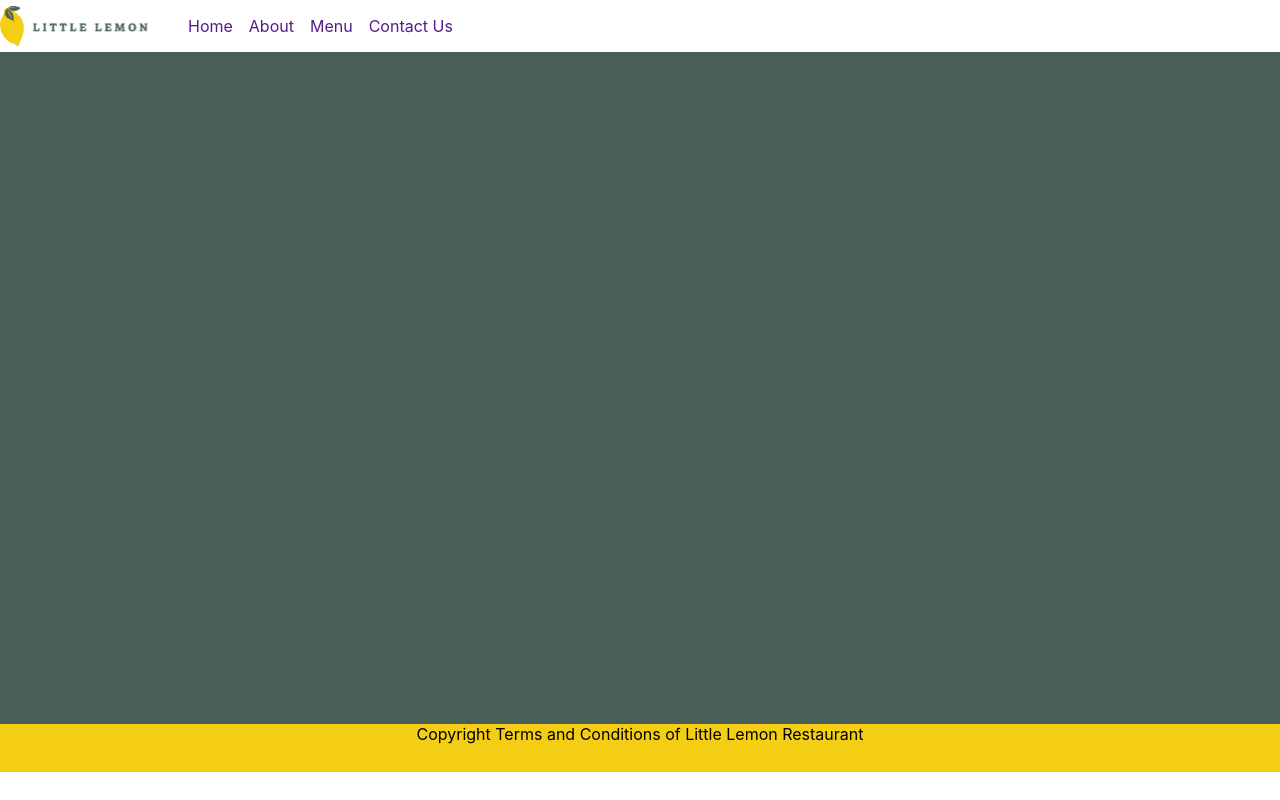
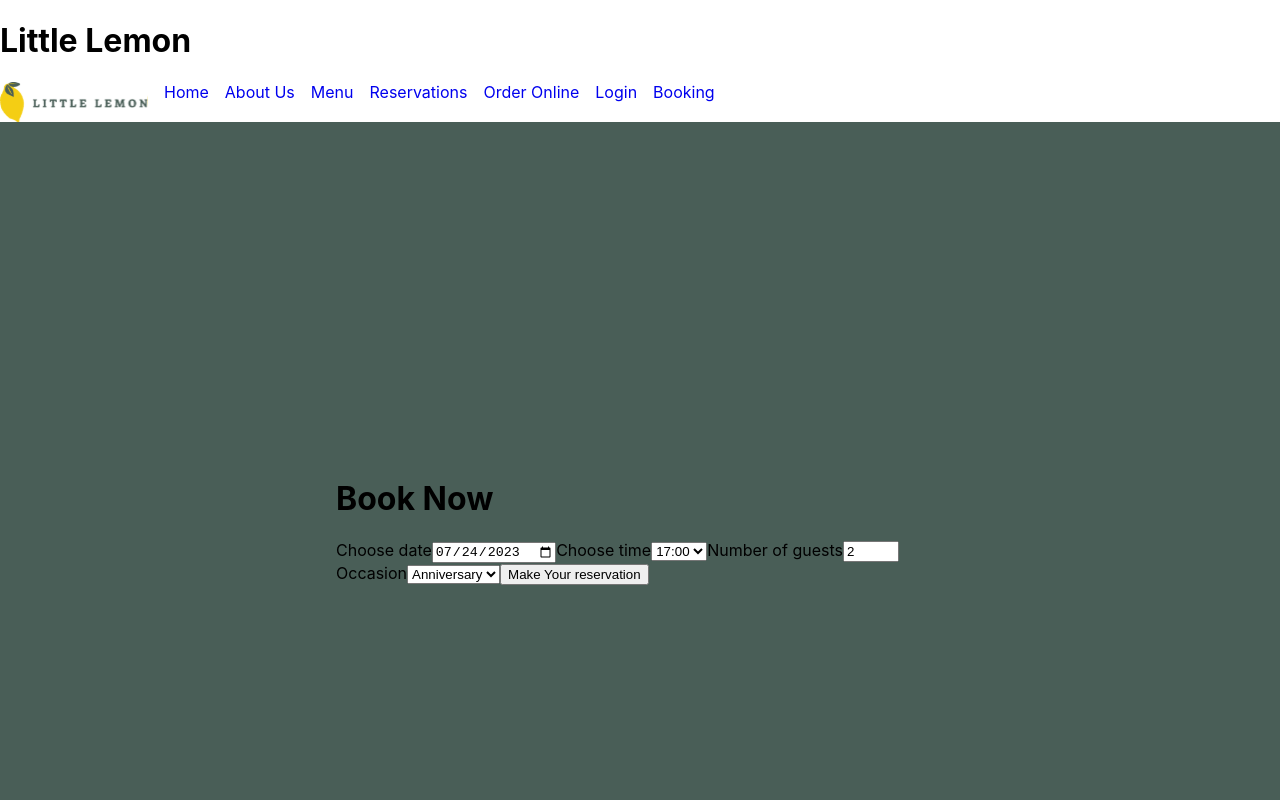
Before and after one commit to neetz5/myllapp, a React (Create React App) app: page /booking in a window 1280 px wide. Shown: the top 800 px of the page. Built offline with nearby package versions, Linux system fonts and the light colour scheme.

Commit message:
api added

```diff
--- a/public/index.html
+++ b/public/index.html
@@ -3,6 +3,7 @@
   <head>
     <meta charset="utf-8" />
     <link rel="icon" href="%PUBLIC_URL%/favicon.ico" />
+    <script src="https://raw.githubusercontent.com/Meta-Front-End-Developer-PC/capstone/master/api.js"></script>
     <meta name="viewport" content="width=device-width, initial-scale=1" />
     <meta name="theme-color" content="#000000" />
     <meta name="description" content="Little Lemon Restaurant" />
--- a/src/App.js
+++ b/src/App.js
@@ -3,14 +3,18 @@ import Header from "./components/Header";
 // import Nav from "./components/Nav";
 import Main from "./components/Main";
 import Footer from "./components/Footer";
+import { BrowserRouter } from "react-router-dom";
 
 function App() {
   return (
     <>
-      <Header />
-      {/* <Nav /> */}
-      <Main />
-      <Footer />
+      <h1>Little Lemon</h1>
+      <BrowserRouter>
+        <Header />
+        {/* <Nav /> */}
+        <Main />
+        <Footer />
+      </BrowserRouter>
     </>
   );
   // <div className="App">HomePage</div>;
--- /dev/null
+++ b/src/components/BookingPage.js
@@ -0,0 +1,103 @@
+import React, { useState } from "react";
+function BookingPage(props) {
+  console.log("props", props);
+  const { availableTimes, dispatch, submitForm } = props;
+  console.log("availableTimes", props.availableTimes);
+  const [bookingValues, setBooking] = useState({
+    bookingDate: "2023-07-24",
+    bookingTime: "17:00",
+    bookedGuests: "2",
+    bookingOccasion: "Anniversary",
+  });
+  //   const [availableTimes, useAvailableTimes] = useState([
+  //     "17:00",
+  //     "18:00",
+  //     "19:00",
+  //     "20:00",
+  //     "21:00",
+  //     "22:00",
+  //   ]);
+  const dateHandler = (e) => {
+    //  bookingValues.bookingDate = e.target.value;
+    setBooking((prevBooking) => ({
+      ...prevBooking,
+      bookingDate: e.target.value,
+    }));
+    dispatch(e); //{ type: "updated_time", payload: e.target.value });
+  };
+  const timeHandler = (e) => {
+    setBooking((prevBooking) => ({
+      ...prevBooking,
+      bookingTime: e.target.value,
+    }));
+  };
+  const guestHandler = (e) => {
+    setBooking((prevBooking) => ({
+      ...prevBooking,
+      bookedGuests: e.target.value,
+    }));
+  };
+  const occasionHandler = (e) => {
+    setBooking((prevBooking) => ({
+      ...prevBooking,
+      bookingOccasion: e.target.value,
+    }));
+  };
+  const reservationHandler = (e) => {
+    e.preventDefault();
+    submitForm(e);
+    console.log(bookingValues);
+  };
+  return (
+    <div>
+      <h1>Book Now</h1>
+      <form onSubmit={reservationHandler}>
+        <label htmlFor="res-date">Choose date</label>
+        <input
+          type="date"
+          id="res-date"
+          onChange={dateHandler}
+          value={bookingValues.bookingDate}
+        ></input>
+        <label htmlFor="res-time">Choose time</label>
+        <select
+          id="res-time "
+          placeholder="10;00"
+          onChange={timeHandler}
+          value={bookingValues.bookingTime}
+        >
+          {availableTimes.availableTimes.map((times) => {
+            return <option key={times}>{times}</option>;
+          })}
+        </select>
+        <label htmlFor="guests">Number of guests</label>
+        <input
+          type="number"
+          placeholder="1"
+          min="1"
+          max="10"
+          id="guests"
+          onChange={guestHandler}
+          value={bookingValues.bookedGuests}
+        />
+        <label htmlFor="occasion">Occasion</label>
+        <select
+          id="occasion"
+          onChange={occasionHandler}
+          value={bookingValues.bookingOccasion}
+        >
+          <option>Birthday</option>
+          <option>Anniversary</option>
+        </select>
+
+        <input
+          type="submit"
+          value="Make Your reservation"
+          aria-label="submitBtn"
+          //  onClick={reservationHandler}
+        />
+      </form>
+    </div>
+  );
+}
+export default BookingPage;
--- /dev/null
+++ b/src/components/ConfirmedBooking.js
@@ -0,0 +1,8 @@
+function ConfirmedBooking() {
+  return (
+    <>
+      <h1>Booking Confirmed</h1>
+    </>
+  );
+}
+export default ConfirmedBooking;
--- /dev/null
+++ b/src/components/LoginSign.js
@@ -0,0 +1,5 @@
+function LoginSign() {
+  return <>Log In</>;
+}
+
+export default LoginSign;
--- a/src/components/Main.js
+++ b/src/components/Main.js
@@ -1,16 +1,87 @@
-import { BrowserRouter, Routes, Route, Link } from "react-router-dom";
+import { useReducer } from "react";
+import { Routes, Route, useNavigate } from "react-router-dom";
 import Home from "./Home";
 import About from "./About";
+import Menu from "./Menu";
+import Reservations from "./Reservations";
+import OrderOnline from "./OrderOnline";
+import LoginSign from "./LoginSign.js";
+import BookingPage from "./BookingPage";
+import ConfirmedBooking from "./ConfirmedBooking";
 function Main() {
+  //   const [availableTimes, setAvailableTimes] = useState([
+  //     "17:00",
+  //     "18:00",
+  //     "19:00",
+  //     "20:00",
+  //     "21:00",
+  //     "22:00",
+  //   ]);
+  const seededRandom = function (seed) {
+    var m = 2 ** 35 - 31;
+    var a = 185852;
+    var s = seed % m;
+    return function () {
+      return (s = (s * a) % m) / m;
+    };
+  };
+  const fetchAPI = function (date) {
+    let result = [];
+    let random = seededRandom(date.getDate());
+
+    for (let i = 17; i <= 23; i++) {
+      if (random() < 0.5) {
+        result.push(i + ":00");
+      }
+      if (random() < 0.5) {
+        result.push(i + ":30");
+      }
+    }
+    return result;
+  };
+  const submitAPI = function (formData) {
+    return true;
+  };
+  const initialState = { availableTimes: fetchAPI(new Date()) };
+  const updateTimes = (state, date) => {
+    return { availableTimes: fetchAPI(new Date(date)) };
+  };
+  const navigate = useNavigate();
+  function submitForm(formData) {
+    if (submitAPI(formData)) {
+      navigate("/bookingConfirmation");
+    }
+  }
+  //   const initializeTimes = () => {
+  //     return ["17:00", "18:00", "19:00", "20:00", "21:00", "22:00"];
+  //   };
+  const [state, dispatch] = useReducer(updateTimes, initialState);
+
   return (
-    <BrowserRouter>
     <main style={{ backgroundColor: "#495E57", padding: "42vh" }}>
       <Routes>
         <Route path="/" element={<Home />}></Route>
         <Route path="/aboutus" element={<About />}></Route>
+        <Route path="/menu" element={<Menu />}></Route>
+        <Route path="/reservations" element={<Reservations />}></Route>
+        <Route path="/orderonline" element={<OrderOnline />}></Route>
+        <Route
+          path="/booking"
+          element={
+            <BookingPage
+              availableTimes={state}
+              dispatch={dispatch}
+              submitForm={submitForm}
+            />
+          }
+        ></Route>
+        <Route path="/loginSignUp" element={<LoginSign />}></Route>
+        <Route
+          path="/bookingConfirmation"
+          element={<ConfirmedBooking />}
+        ></Route>
       </Routes>
     </main>
-    </BrowserRouter>
   );
 }
 export default Main;
--- /dev/null
+++ b/src/components/Menu.js
@@ -0,0 +1,5 @@
+function Menu() {
+  return <>Menu</>;
+}
+
+export default Menu;
--- a/src/components/Nav.js
+++ b/src/components/Nav.js
@@ -1,8 +1,50 @@
-import { NavLink } from "react-router-dom";
+import { BrowserRouter, NavLink } from "react-router-dom";
+import Main from "./Main";
 function Nav() {
   return (
+    // <BrowserRouter>
+    <>
       <nav>
-      <ul style={{ display: "flex", listStyleType: "none" }}>
+        <NavLink style={{ textDecoration: "none", margin: "1em" }} to="/">
+          Home
+        </NavLink>
+        <NavLink
+          style={{ textDecoration: "none", marginRight: "1em" }}
+          to="/aboutus"
+        >
+          About Us
+        </NavLink>
+        <NavLink
+          style={{ textDecoration: "none", marginRight: "1em" }}
+          to="/menu"
+        >
+          Menu
+        </NavLink>
+        <NavLink
+          style={{ textDecoration: "none", marginRight: "1em" }}
+          to="/reservations"
+        >
+          Reservations
+        </NavLink>
+        <NavLink
+          style={{ textDecoration: "none", marginRight: "1em" }}
+          to="/orderonline"
+        >
+          Order Online
+        </NavLink>
+        <NavLink
+          style={{ textDecoration: "none", marginRight: "1em" }}
+          to="/loginSignUp"
+        >
+          Login
+        </NavLink>
+        <NavLink
+          style={{ textDecoration: "none", marginRight: "1em" }}
+          to="/booking"
+        >
+          Booking
+        </NavLink>
+        {/* <ul style={{ display: "flex", listStyleType: "none" }}>
           <li style={{ marginRight: "1em" }}>
             <a style={{ textDecoration: "none" }} href="">
               Home
@@ -23,8 +65,10 @@ function Nav() {
               Contact Us
             </a>{" "}
           </li>
-      </ul>
+        </ul> */}
       </nav>
+    </>
+    // </BrowserRouter>
   );
 }
 export default Nav;
--- /dev/null
+++ b/src/components/OrderOnline.js
@@ -0,0 +1,5 @@
+function OrderOnline() {
+  return <>OrderOnline</>;
+}
+
+export default OrderOnline;
--- /dev/null
+++ b/src/components/Reservations.js
@@ -0,0 +1,5 @@
+function Reservations() {
+  return <>Reservations</>;
+}
+
+export default Reservations;
```
Also changed, not shown: 2 other files (tests, documents, lock files or other folders). Lines whose indentation alone changed are shown as unchanged.
